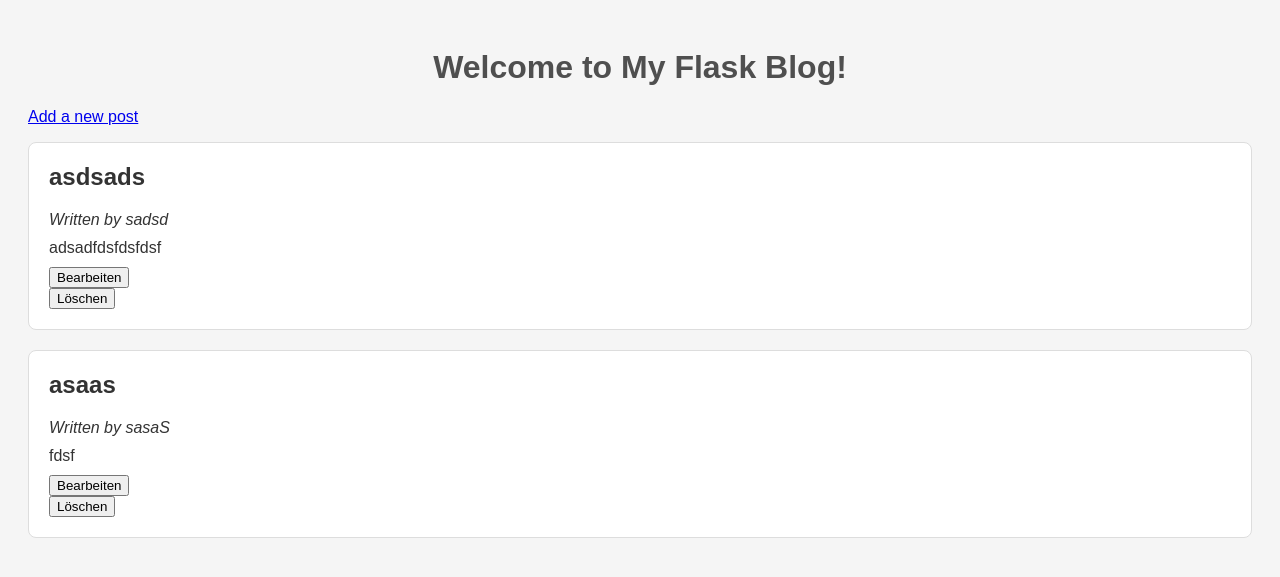
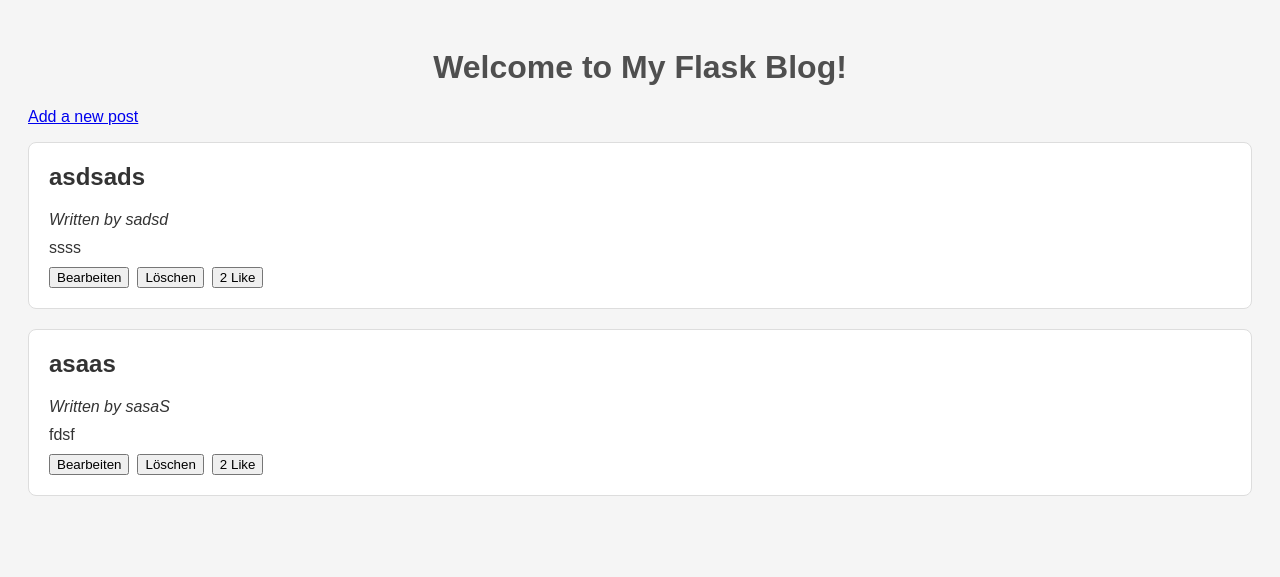
Before and after one commit to smartsys/masterblog-de, a Flask app: page / in a window 1280 px wide. Shown: the top 577 px of the page. Run offline with Flask 3, Linux system fonts and the light colour scheme.

Commit message:
add lile function

```diff
--- a/app.py
+++ b/app.py
@@ -57,6 +57,7 @@ def delete(post_id):
 @app.route('/update/<int:post_id>', methods=['GET', 'POST'])
 def update(post_id):
     post = fetch_post_by_id(post_id)
+
     if post is None:
         return "Post not found", 404
 
@@ -77,6 +78,29 @@ def update(post_id):
 
     return render_template('update.html', post=post)
 
+@app.route('/like/<int:post_id>', methods=['GET', 'POST'])
+def like(post_id):
+
+    post = fetch_post_by_id(post_id)
+
+    if post is None:
+        return "Post not found", 404
+
+    if request.method == 'POST':
+        with open('blog_posts.json', 'r', encoding='utf-8') as file:
+            blog_posts = json.load(file)
+
+        for blog_post in blog_posts:
+            if blog_post['id'] == post_id:
+                blog_post['like'] = blog_post['like'] + 1
+
+        with open('blog_posts.json', 'w', encoding='utf-8') as file:
+            json.dump(blog_posts, file, indent=4)
+
+        return redirect(url_for('index'))
+
+    return render_template('update.html', post=post)
+
 
 if __name__ == '__main__':
     app.run(host="0.0.0.0", port=5000, debug=True)
--- a/blog_posts.json
+++ b/blog_posts.json
@@ -3,12 +3,14 @@
         "id": 3,
         "author": "sadsd",
         "title": "asdsads",
-        "content": "adsadfdsfdsfdsf"
+        "content": "ssss",
+        "like": 2
     },
     {
         "id": 4,
         "author": "sasaS",
         "title": "asaas",
-        "content": "fdsf"
+        "content": "fdsf",
+        "like": 2
     }
 ]
--- a/static/style.css
+++ b/static/style.css
@@ -25,3 +25,8 @@ h1 {
 .post p {
     margin: 10px 0;
 }
+
+ .post-actions {
+      display: flex;
+      gap: 8px;
+  }
--- a/templates/index.html
+++ b/templates/index.html
@@ -15,18 +15,22 @@
     <p><em>Written by {{ post.author }}</em></p>
     <p>{{ post.content }}</p>
 
-        {#
-        Shoval, the assignment says it should be a button; a link would be easier.
-        <a href="{{ url_for('update', post_id=post.id) }}">Bearbeiten</a>
-        <a href="{{ url_for('delete', post_id=post.id) }}">Löschen</a>
-        #}
+    {# Shoval, the assignment says it should be a button; a link would be easier. <a href="{{ url_for('update', post_id=post.id) }}">Bearbeiten</a> <a href="{{ url_for('delete', post_id=post.id) }}">Löschen</a> #}
+
+    <div class="post-actions">
 
         <form action="{{ url_for('update', post_id=post.id) }}" method="GET">
             <button type="submit">Bearbeiten</button>
         </form>
+
         <form action="{{ url_for('delete', post_id=post.id) }}" method="GET">
             <button type="submit">Löschen</button>
         </form>
+
+        <form action="{{ url_for('like', post_id=post.id) }}" method="POST">
+            <button type="submit">{{ post.like }} Like</button>
+        </form>
+    </div>
 </div>
 {% endfor %}
 </body>
```
Lines whose indentation alone changed are shown as unchanged.
